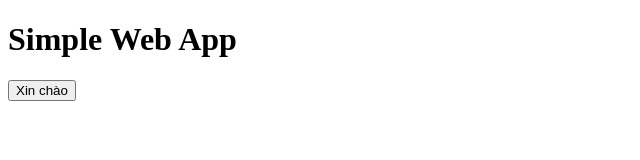
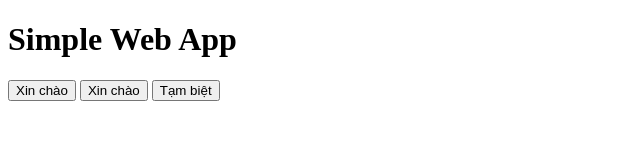
Before and after one commit to Vuong3074/CPL_GIT_Assignment01, a plain HTML site: page WebApp/index.html in a window 1280 px wide. Shown: the whole page, without its empty margins (0-640 px from the left). Drawn offline with Linux system fonts and the light colour scheme.

Commit message:
Add goodbye button

```diff
--- a/WebApp/index.html
+++ b/WebApp/index.html
@@ -14,6 +14,18 @@
         alert("xin chào");
     }
 </script>
+<button onclick="sayHello()">Xin chào</button>
+<button onclick="sayBye()">Tạm biệt</button>
+
+<script>
+    function sayHello() {
+        alert("xin chào");
+    }
+
+    function sayBye() {
+        alert("tạm biệt");
+    }
+</script>
 
 </body>
 </html>
```
